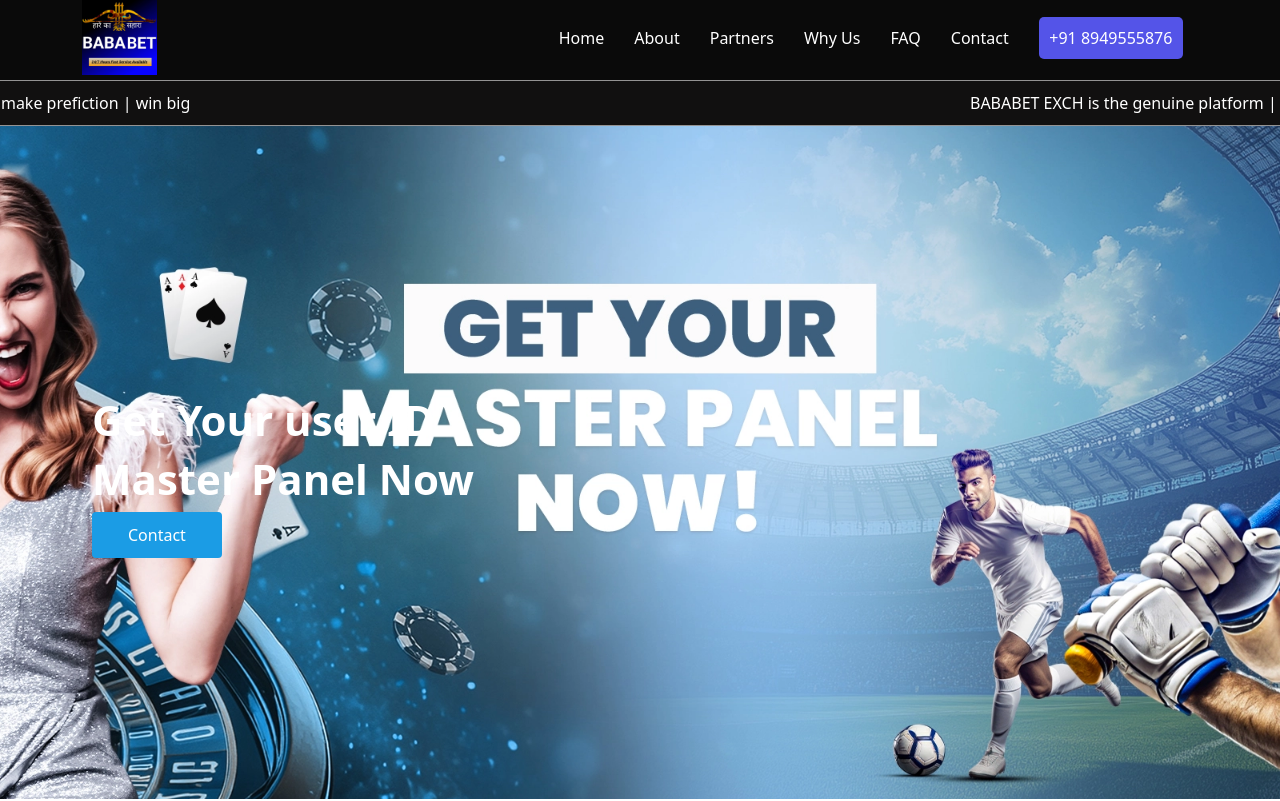
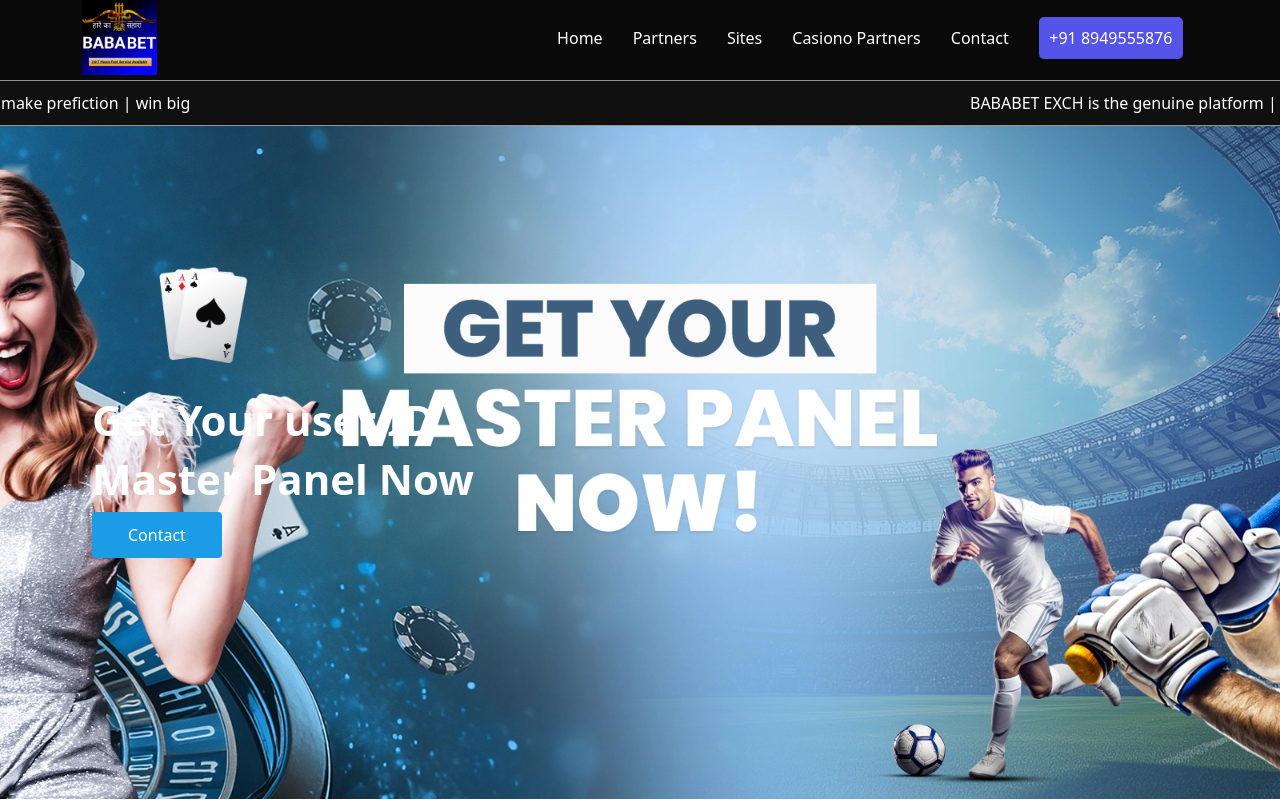
Before and after one commit to abdhakeemabd/bababet, a React (Vite) app: page / in a window 1280 px wide. Shown: the top 801 px of the page. Built offline with nearby package versions, Linux system fonts and the light colour scheme.

Commit message:
header and footer link added

```diff
--- a/src/component/contact.jsx
+++ b/src/component/contact.jsx
@@ -59,7 +59,7 @@
     }
   };
   return (
-    <section className='contact-sec'>
+    <section id='contact' className='contact-sec'>
       <div className="container">
         <div className="row">
           <div className="col-md-6" data-aos="fade-down" data-aos-offset="10">
--- a/src/component/footer.jsx
+++ b/src/component/footer.jsx
@@ -15,19 +15,19 @@
             <h4>Quick Link</h4>
             <ul className='menu'>
               <li className='link-items'>
-              <Link className='link' to={"/"}>Home</Link>
+              <a className='link' href='/'>Home</a>
               </li>
               <li className='link-items'>
-              <Link className='link' to={"/"}>About</Link>
+              <a className='link' href='#partners'>Partners</a>
               </li>
               <li className='link-items'>
-              <Link className='link' to={"/"}>Partners</Link>
+              <a className='link' href='#sites'>Sites</a>
               </li>
               <li className='link-items'>
-              <Link className='link' to={"/"}>Casio Partners</Link>
+              <a className='link' href='#casiono'>Casio Partners</a>
               </li>
               <li className='link-items'>
-              <Link className='link' to={"/"}>Contact</Link>
+              <a className='link' href='#contact'>Contact</a>
               </li>
             </ul>
           </div>
--- a/src/component/header.jsx
+++ b/src/component/header.jsx
@@ -27,12 +27,11 @@
             <div className="col-lg-9 col-2">
               <nav ref={navRef} className="">
                 <ul className='justify-content-lg-end'>
-                  <li><Link to={"/"}>Home</Link></li>
-                  <li><Link to={"/"}>About</Link></li>
-                  <li><Link to={""}>Partners</Link></li>
-                  <li><Link to={"/"}>Why Us</Link></li>
-                  <li><Link to={"/"}>FAQ</Link></li>
-                  <li><Link to={"/"}>Contact</Link></li>
+                  <li><a href='/'>Home</a></li>
+                  <li><a href='#partners'>Partners</a></li>
+                  <li><a href="#sites">Sites</a></li>
+                  <li><a href='#casiono'>Casiono Partners</a></li>
+                  <li><a href='#contact'>Contact</a></li>
                   <li><a className='btn' href='wa.me:8949555876'>+91 8949555876</a></li>
                 </ul>
               </nav>
--- a/src/component/partners.jsx
+++ b/src/component/partners.jsx
@@ -134,11 +134,11 @@
 function Partners() {
   return (
    <>
-    <section className='team-sec'>
+    <section id='partners' className='team-sec'>
       <div className="container">
         <div className="row">
             <div className="col-12 mb-3" data-aos="fade-down" data-aos-offset="10">
-            <h4>Our Partners</h4>
+            <h3 className='text-center text-uppercase'>Our Partners</h3>
             </div>
             <Slider {...settings}>
             {teamMembers.map((member) => (
@@ -154,7 +154,7 @@
         </div>
       </div>
     </section>
-    <section className='partners-sec'>
+    <section id='sites' className='partners-sec'>
       <div className="container">
         <div className="row justify-content-center">
           <div className="col-12" data-aos="fade-down" data-aos-offset="10" >
@@ -213,7 +213,7 @@
         </div>
       </div>
     </section>
-    <section className="casion-partners-sec">
+    <section id='casiono' className="casion-partners-sec">
       <div className="container">
         <div className="row">
           <div className="col-12 mb-3">
```
